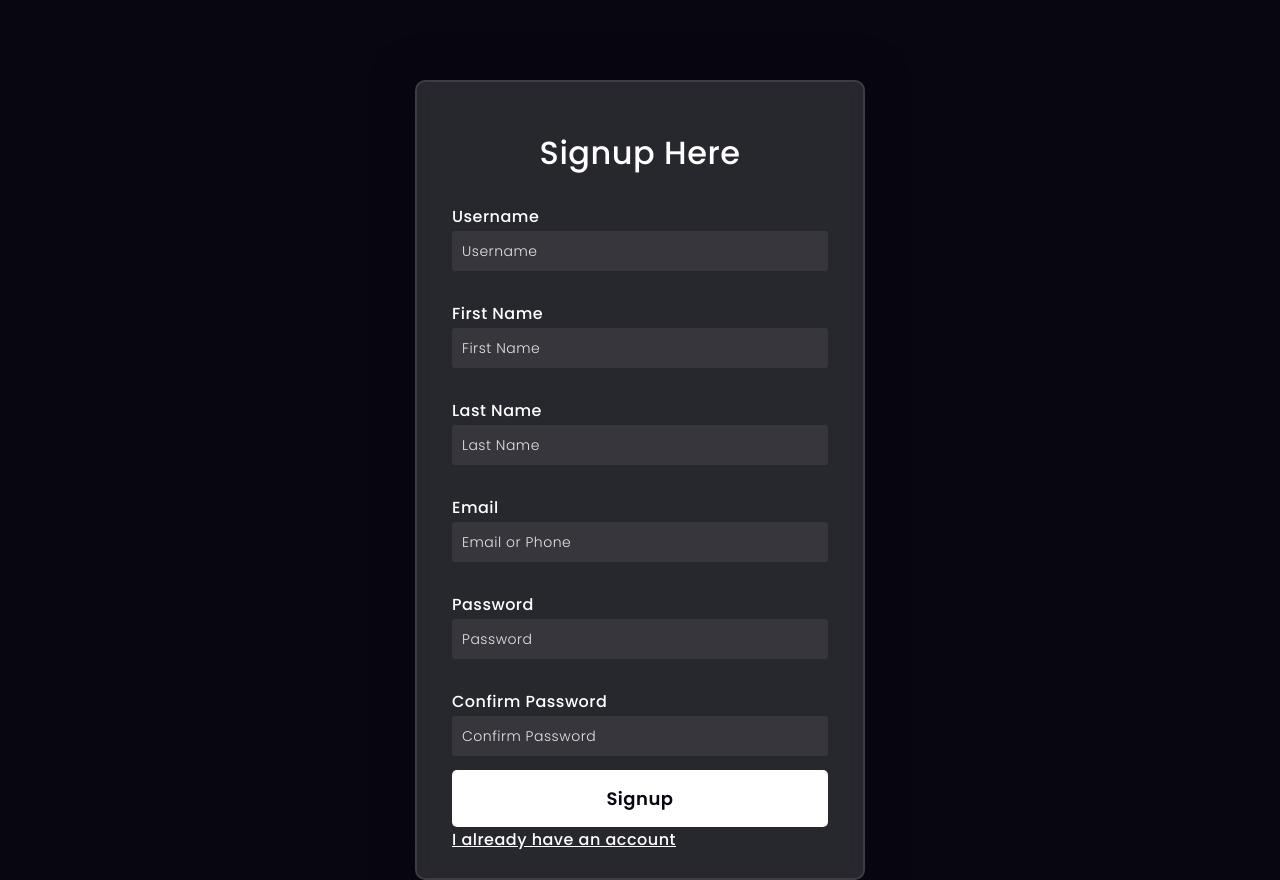
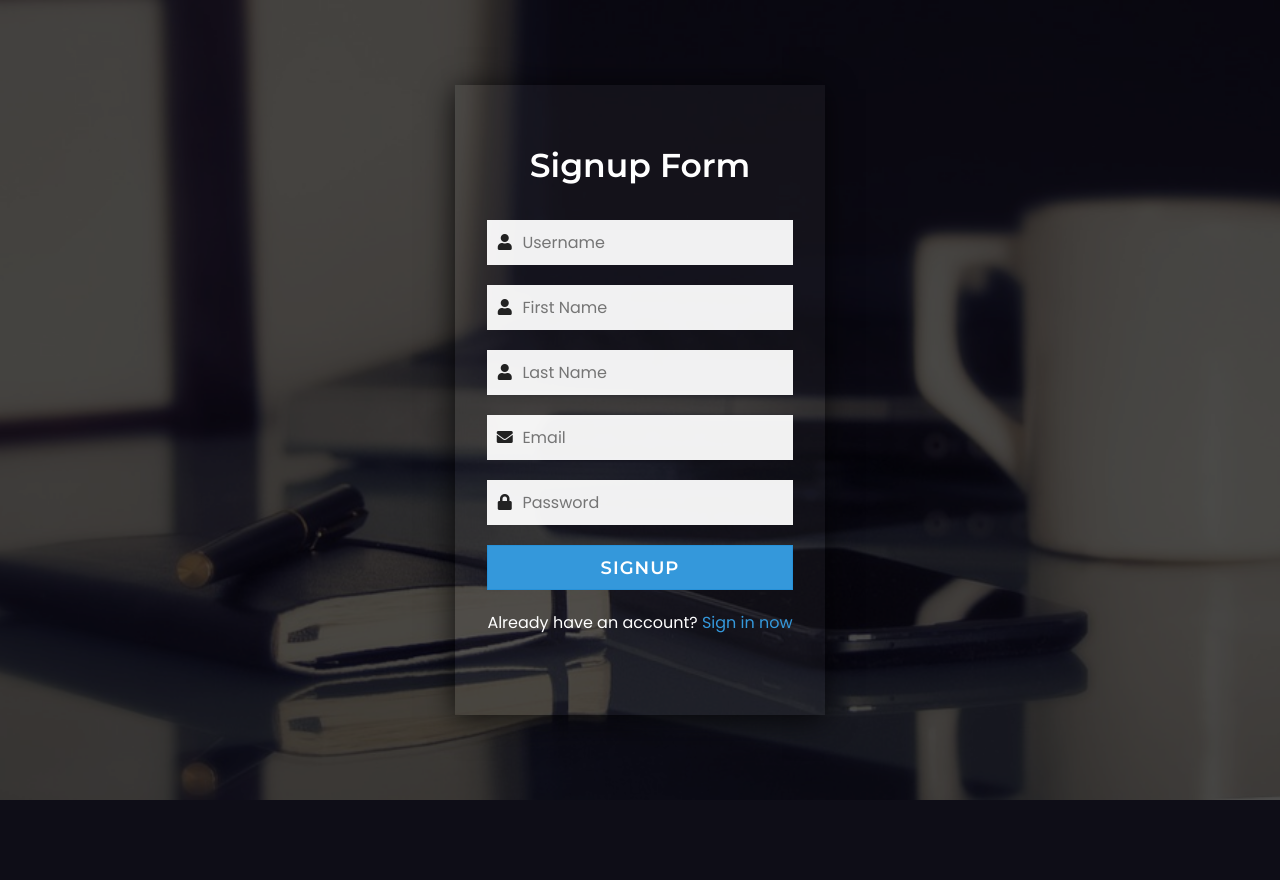
Before and after one commit to Shaheerrkk/Emotisement, a Django app: page /signup/ in a window 1280 px wide. After the commit the page ends 800 px from the top, so only its background shows below. Run offline with Django 5.2, Linux system fonts and the light colour scheme.

Commit message:
changed login signup page

```diff
--- a/Emotisement/Emotisement/settings.py
+++ b/Emotisement/Emotisement/settings.py
@@ -80,7 +80,7 @@ DATABASES = {
         'ENGINE': 'django.db.backends.mysql',
         'NAME': 'emotisement',
         'USER': 'root',
-        'PASSWORD': 'fypmanagementsystem@82023',
+        'PASSWORD': 'emotisement',
         'HOST': 'localhost',
         'PORT': '3306',
         'OPTIONS': {
--- a/Emotisement/emo/templates/signup.html
+++ b/Emotisement/emo/templates/signup.html
@@ -1,171 +1,185 @@
 <!DOCTYPE html>
-<html lang="en">
+<html lang="en" dir="ltr">
+
 <head>
-  <!-- Design by foolishdeveloper.com -->
-    <title>Signup Page</title>
+    <meta charset="utf-8">
+    <title>Transparent Signup Form HTML CSS</title>
+    <style>
+        @import url('https://fonts.googleapis.com/css?family=Montserrat:400,500,600,700|Poppins:400,500&display=swap');
 
-    <link rel="preconnect" href="https://fonts.gstatic.com">
-    <link rel="stylesheet" href="https://cdnjs.cloudflare.com/ajax/libs/font-awesome/5.15.4/css/all.min.css">
-    <link href="https://fonts.googleapis.com/css2?family=Poppins:wght@300;500;600&display=swap" rel="stylesheet">
-    <!--Stylesheet-->
-    <style media="screen">
-      *,
-*:before,
-*:after{
-    padding: 0;
-    margin: 0;
-    box-sizing: border-box;
-}
-body{
-    background-color: #080710;
-    height: 870px;
-}
-.background{
-    width: 430px;
-    height: 520px;
-    position: absolute;
-    transform: translate(-50%,-50%);
-    left: 50%;
-    top: 50%;
-}
-.background .shape{
-    height: 200px;
-    width: 200px;
-    position: absolute;
-    border-radius: 50%;
-}
-.shape:first-child{
-    background: linear-gradient(
-        #1845ad,
-        #23a2f6
-    );
-    left: -80px;
-    top: -80px;
-}
-.shape:last-child{
-    background: linear-gradient(
-        to right,
-        #ff512f,
-        #f09819
-    );
-    right: -30px;
-    bottom: -80px;
-}
-form{
-    height: 800px;
-    width: 450px;
-    background-color: rgba(255,255,255,0.13);
-    position: absolute;
-    transform: translate(-50%,-50%);
-    top: 60%;
-    left: 50%;
-    border-radius: 10px;
-    backdrop-filter: blur(10px);
-    border: 2px solid rgba(255,255,255,0.1);
-    box-shadow: 0 0 40px rgba(8,7,16,0.6);
-    padding: 50px 35px;
-}
-form *{
-    font-family: 'Poppins',sans-serif;
-    color: #ffffff;
-    letter-spacing: 0.5px;
-    outline: none;
-    border: none;
-}
-form h3{
-    font-size: 32px;
-    font-weight: 500;
-    line-height: 42px;
-    text-align: center;
-}
+        * {
+            margin: 0;
+            padding: 0;
+            box-sizing: border-box;
+            user-select: none;
+        }
 
-label{
-    display: block;
-    margin-top: 30px;
-    font-size: 16px;
-    font-weight: 500;
-}
-input{
-    display: block;
-    height: 40px;
-    width: 100%;
-    background-color: rgba(255,255,255,0.07);
-    border-radius: 3px;
-    padding: 0 10px;
-    margin-top: 2px;
-    font-size: 14px;
-    font-weight: 300;
-}
-::placeholder{
-    color: #e5e5e5;
-}
-button{
-    margin-top: 14px;
-    width: 100%;
-    background-color: #ffffff;
-    color: #080710;
-    padding: 15px 0;
-    font-size: 18px;
-    font-weight: 600;
-    border-radius: 5px;
-    cursor: pointer;
-}
-.social{
-  margin-top: 30px;
-  display: flex;
-}
-.social div{
-  background: red;
-  width: 150px;
-  border-radius: 3px;
-  padding: 5px 10px 10px 5px;
-  background-color: rgba(255,255,255,0.27);
-  color: #eaf0fb;
-  text-align: center;
-}
-.social div:hover{
-  background-color: rgba(255,255,255,0.47);
-}
-.social .fb{
-  margin-left: 25px;
-}
-.social i{
-  margin-right: 4px;
-}
+        .bg-img {
+            background: url('/static/bg.jpg');
+            height: 100vh;
+            background-size: cover;
+            background-position: center;
+        }
 
+        .bg-img:after {
+            position: absolute;
+            content: '';
+            top: 0;
+            left: 0;
+            height: 100%;
+            width: 100%;
+            background: rgba(0, 0, 0, 0.7);
+        }
+
+        .content {
+            position: absolute;
+            top: 50%;
+            left: 50%;
+            z-index: 999;
+            text-align: center;
+            padding: 60px 32px;
+            width: 370px;
+            transform: translate(-50%, -50%);
+            background: rgba(255, 255, 255, 0.04);
+            box-shadow: -1px 4px 28px 0px rgba(0, 0, 0, 0.75);
+        }
+
+        .content header {
+            color: white;
+            font-size: 33px;
+            font-weight: 600;
+            margin: 0 0 35px 0;
+            font-family: 'Montserrat', sans-serif;
+        }
+
+        .field {
+            position: relative;
+            height: 45px;
+            width: 100%;
+            display: flex;
+            background: rgba(255, 255, 255, 0.94);
+            margin-bottom: 20px;
+        }
+
+        .field span {
+            color: #222;
+            width: 40px;
+            line-height: 45px;
+        }
+
+        .field input {
+            height: 100%;
+            width: 100%;
+            background: transparent;
+            border: none;
+            outline: none;
+            color: #222;
+            font-size: 16px;
+            font-family: 'Poppins', sans-serif;
+        }
+
+        .space {
+            margin-top: 16px;
+        }
+
+        .show {
+            position: absolute;
+            right: 13px;
+            font-size: 13px;
+            font-weight: 700;
+            color: #222;
+            display: none;
+            cursor: pointer;
+            font-family: 'Montserrat', sans-serif;
+        }
+
+        .pass-key:valid~.show {
+            display: block;
+        }
+
+        .pass {
+            text-align: left;
+            margin: 10px 0;
+            color: white;
+            font-family: 'Poppins', sans-serif;
+        }
+
+        .pass a {
+            color: white;
+            text-decoration: none;
+        }
+
+        .pass:hover a {
+            text-decoration: underline;
+        }
+
+        .field input[type="submit"] {
+            background: #3498db;
+            border: 1px solid #2691d9;
+            color: white;
+            font-size: 18px;
+            letter-spacing: 1px;
+            font-weight: 600;
+            cursor: pointer;
+            font-family: 'Montserrat', sans-serif;
+        }
+
+        .field input[type="submit"]:hover {
+            background: #2691d9;
+        }
+
+        .signup {
+            color: white;
+            margin: 20px 0;
+            font-family: 'Poppins', sans-serif;
+        }
+
+        .signup a {
+            color: #3498db;
+            text-decoration: none;
+        }
+
+        .signup a:hover {
+            text-decoration: underline;
+        }
     </style>
+    <link rel="stylesheet" href="https://cdnjs.cloudflare.com/ajax/libs/font-awesome/5.15.3/css/all.min.css" />
 </head>
+
 <body>
-    <div class="background">
-        {% comment %} <div class="shape"></div>
-        <div class="shape"></div> {% endcomment %}
+    <div class="bg-img">
+        <div class="content">
+            <header>Signup Form</header>
+            <form action="#">
+                <div class="field">
+                    <span class="fa fa-user"></span>
+                    <input type="text" required placeholder="Username">
+                </div>
+                <div class="field">
+                    <span class="fa fa-user"></span>
+                    <input type="text" required placeholder="First Name">
+                </div>
+                <div class="field">
+                    <span class="fa fa-user"></span>
+                    <input type="text" required placeholder="Last Name">
+                </div>
+                <div class="field">
+                    <span class="fa fa-envelope"></span>
+                    <input type="email" required placeholder="Email">
+                </div>
+                <div class="field space">
+                    <span class="fa fa-lock"></span>
+                    <input type="password" class="pass-key" required placeholder="Password">
+                    <span class="show">SHOW</span>
+                </div>
+                <div class="field">
+                    <input type="submit" value="SIGNUP">
+                </div>
+            </form>
+            <div class="signup">
+                Already have an account? <a href="/signin/">Sign in now</a>
+            </div>
+        </div>
     </div>
-    <form action="" method="post">
-        {% csrf_token %}
-        <p style="color: red;text-align: center;">{{ message }} </p>
-        <h3>Signup Here</h3>
-
-        <label for="username">Username</label>
-        <input type="text" placeholder="Username" name="username" id="username" required>
-
-        <label for="fname">First Name</label>
-        <input type="text" placeholder="First Name" name="fname" id="fname" required>
-
-        <label for="lname">Last Name</label>
-        <input type="text" placeholder="Last Name" name="lname" id="lname" required>
-
-        <label for="email">Email</label>
-        <input type="email" placeholder="Email or Phone" name="email" id="email" required>
-
-        <label for="password1">Password</label>
-        <input type="password" placeholder="Password" id="password1" name="password1" required>
-
-        <label for="password2">Confirm Password</label>
-        <input type="password" placeholder="Confirm Password" id="password2" name="password2" required>
-
-        <button type="submit">Signup</button>
-
-        <a href="{% url 'signin' %}">I already have an account</a>
-    </form>
 </body>
 </html>
```
Also changed, not shown: Emotisement/emo/templates/signin.html (+175 -137 lines), Emotisement/emo/static/bg.jpg (added).
